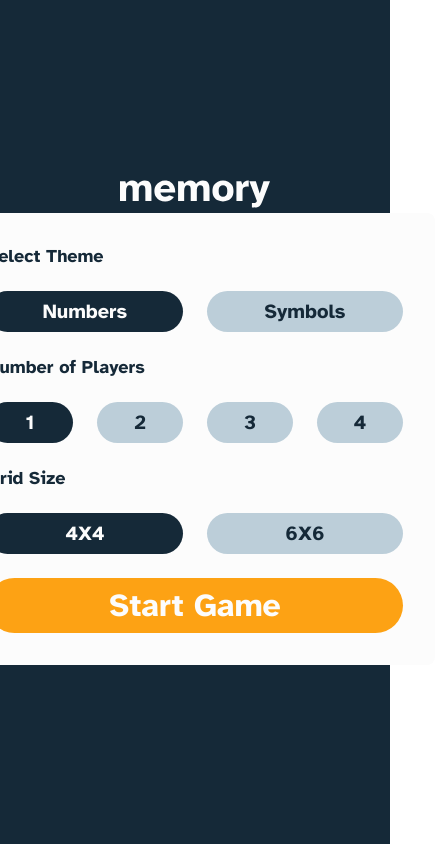
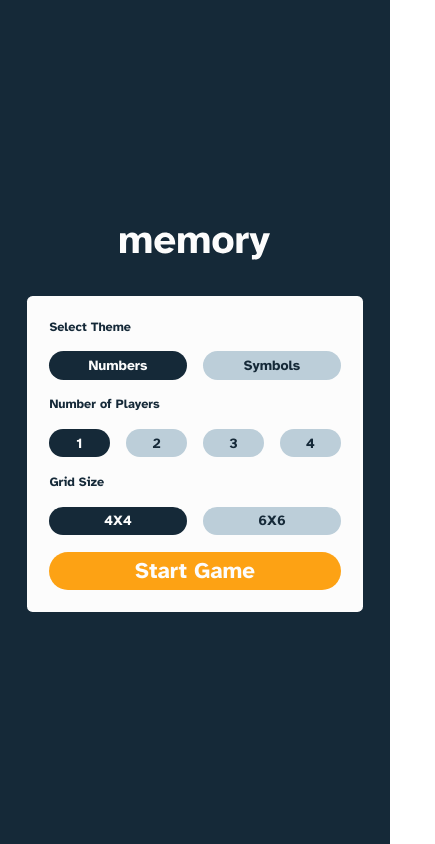
Before and after one commit to webdev1kev/Memory-Game, a React (Vite) app: page / in a window 390 px wide. Shown: the whole page, 435 px wide, since content can reach past the window. Built offline with nearby package versions, Linux system fonts and the light colour scheme.

Commit message:
added initial responsiveness on index.css

```diff
--- a/src/index.css
+++ b/src/index.css
@@ -102,3 +102,15 @@ button {
   background-color: var(--dark-blue);
   color: var(--white);
 }
+
+@media only screen and (max-width: 771px) {
+  html {
+    font-size: 0.7em;
+  }
+}
+
+@media only screen and (max-width: 376px) {
+  html {
+    font-size: 0.5em;
+  }
+}
--- a/src/pages/HomePage.module.css
+++ b/src/pages/HomePage.module.css
@@ -14,6 +14,6 @@
   align-items: center;
 }
 
-.menu {
-  margin-top: 3rem;
+.logo-frame {
+  margin-bottom: 3rem;
 }
```
